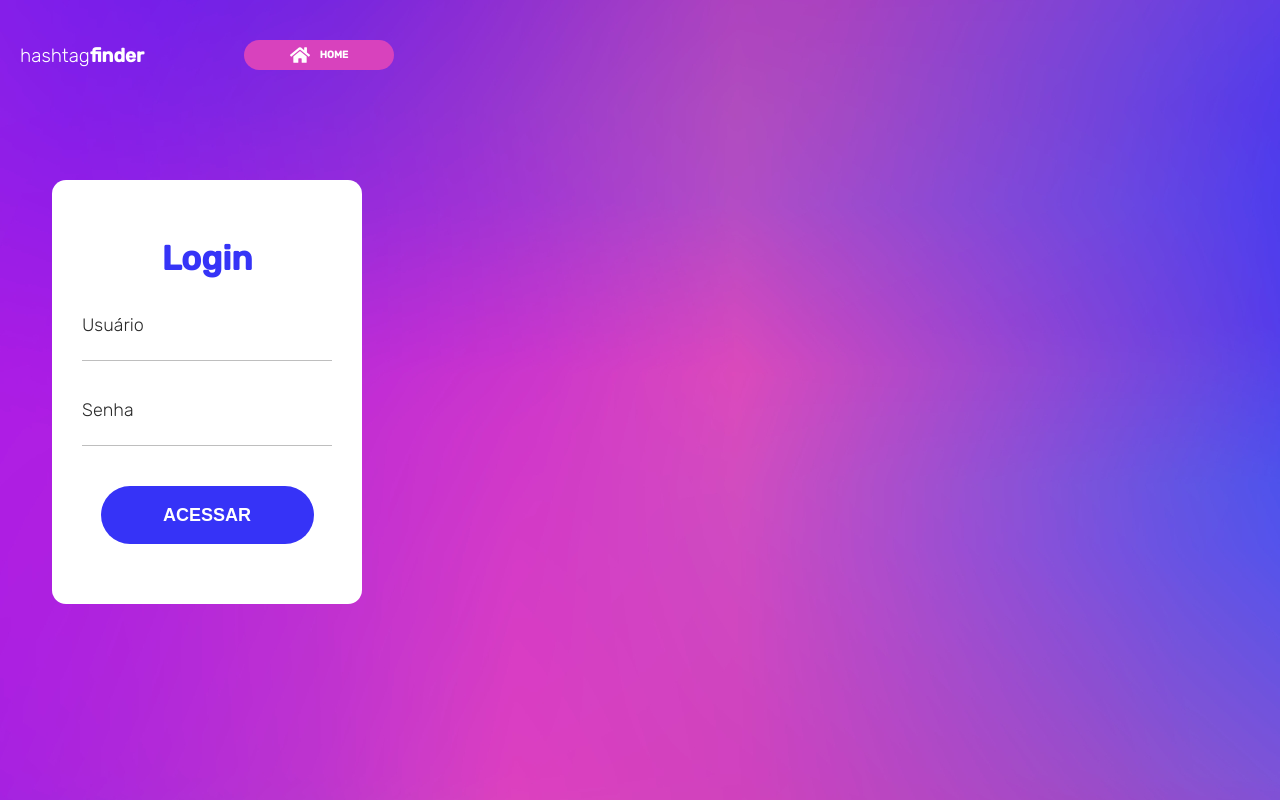
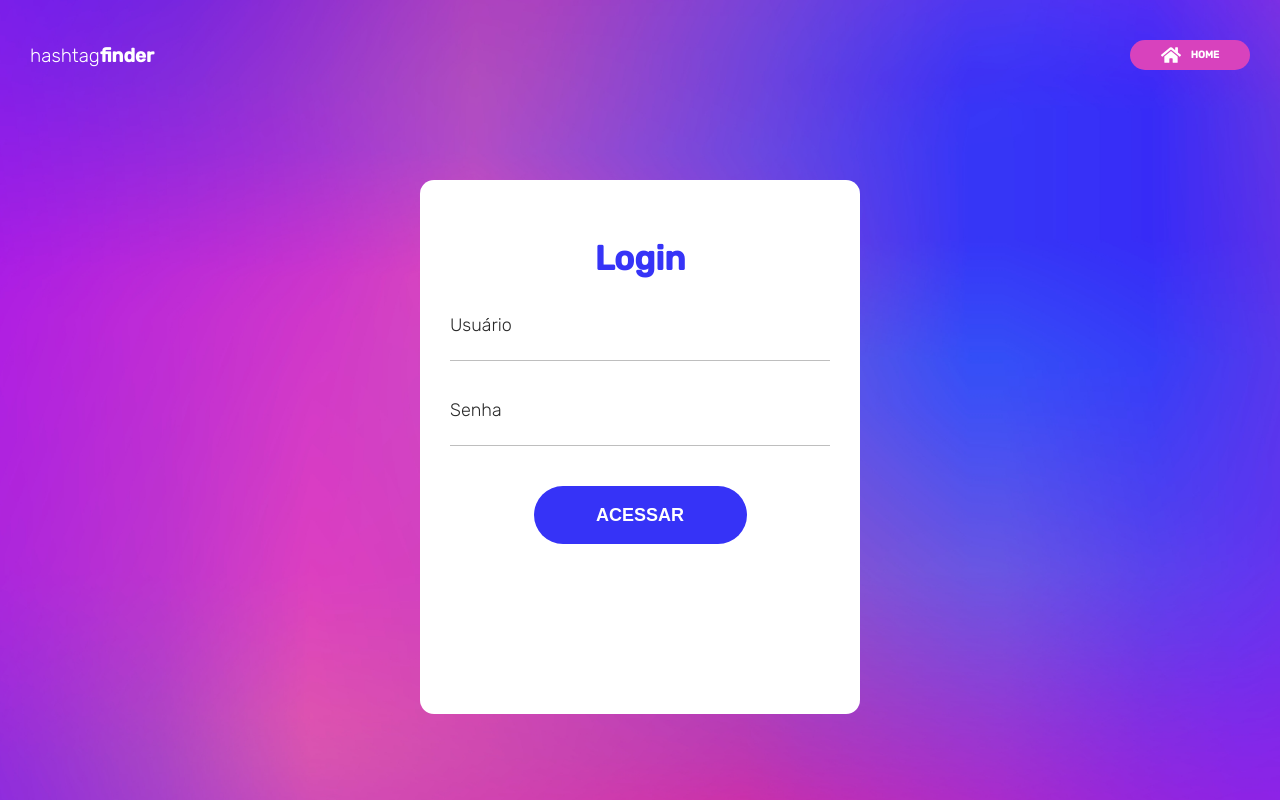
Before and after one commit to EdiJunior88/Projeto-hashtagFinder, a React (Create React App) app in the folder hashtagfinder/: page / in a window 1280 px wide. Built offline with nearby package versions, Linux system fonts and the light colour scheme.

Commit message:
fix: background image. feat: desktop view

```diff
--- a/hashtagfinder/src/paginas/login/login.css
+++ b/hashtagfinder/src/paginas/login/login.css
@@ -1,4 +1,6 @@
 @import url("https://fonts.googleapis.com/css2?family=Rubik:wght@300;400;500&display=swap");
+
+/* Versão Mobile */
 
 html {
   box-sizing: border-box;
@@ -9,6 +11,9 @@ html {
 body {
   background: url(../../imagens/login/login-bg.jpg);
   background-repeat: no-repeat;
+  background-position: center center;
+  background-repeat: no-repeat;
+  background-size: cover;
   width: 414px;
   height: 100vh;
 }
@@ -31,6 +36,7 @@ body {
   text-align: left;
   font-size: 19px;
   color: #fff;
+  margin-left: 10px;
 }
 
 .texto-negrito {
@@ -42,8 +48,9 @@ body {
   flex-direction: row;
   justify-content: center;
   align-items: center;
-  width: 150px;
+  width: 120px;
   height: 30px;
+  margin-right: 10px;
   background-color: #d842bd;
   color: #fff;
   border-radius: 15px;
@@ -116,3 +123,19 @@ body {
   border: none;
   cursor: pointer;
 }
+
+/* Versão Desktop */
+
+@media screen and (min-width: 415px) {
+  body {
+    width: 100%;
+    max-width: 100%;
+  }
+
+  .container-formulario {
+    width: 380px;
+    height: 410px;
+    vertical-align: middle;
+  }
+
+}
--- a/hashtagfinder/src/paginas/login/login.jsx
+++ b/hashtagfinder/src/paginas/login/login.jsx
@@ -36,7 +36,9 @@ const Login = () => {
             <input type="text" />
           </div>
           <div className="formulario-botao">
-            <button className="formulario-botao-acessar">Acessar</button>
+            <button className="formulario-botao-acessar">
+                Acessar
+            </button>
           </div>
         </form>
       </div>
```
